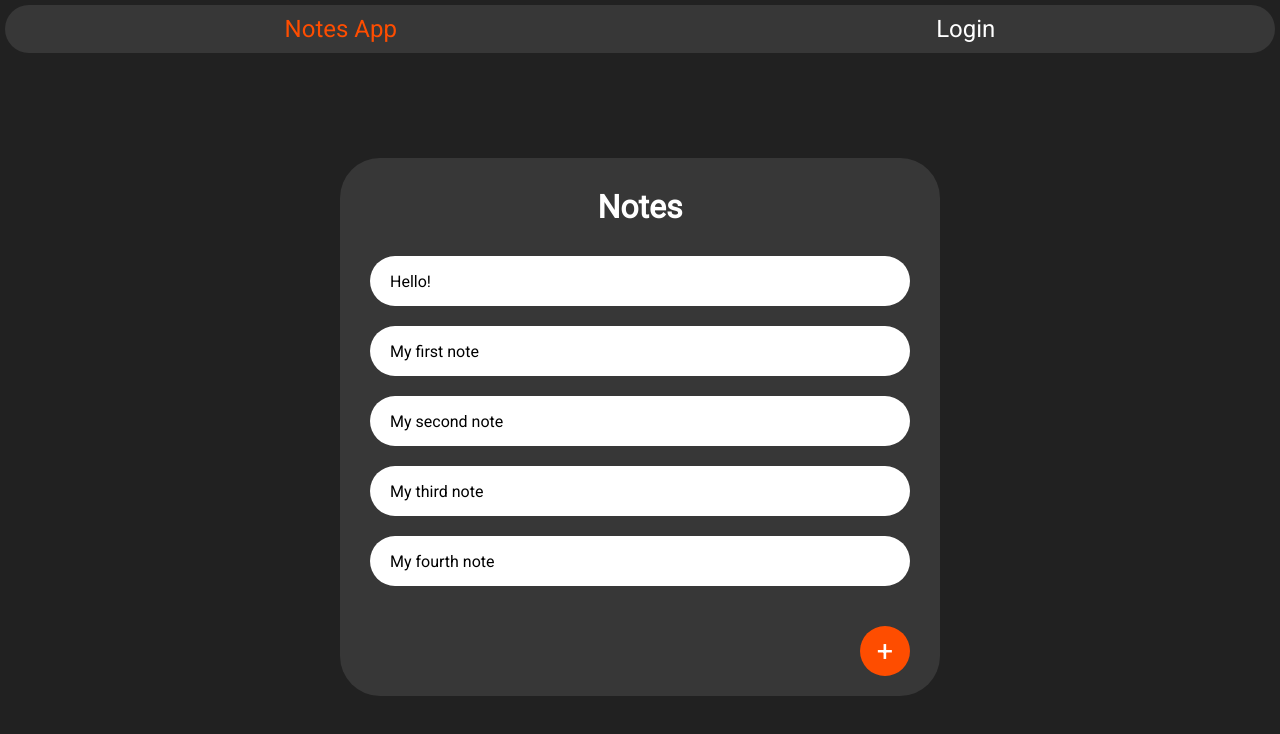
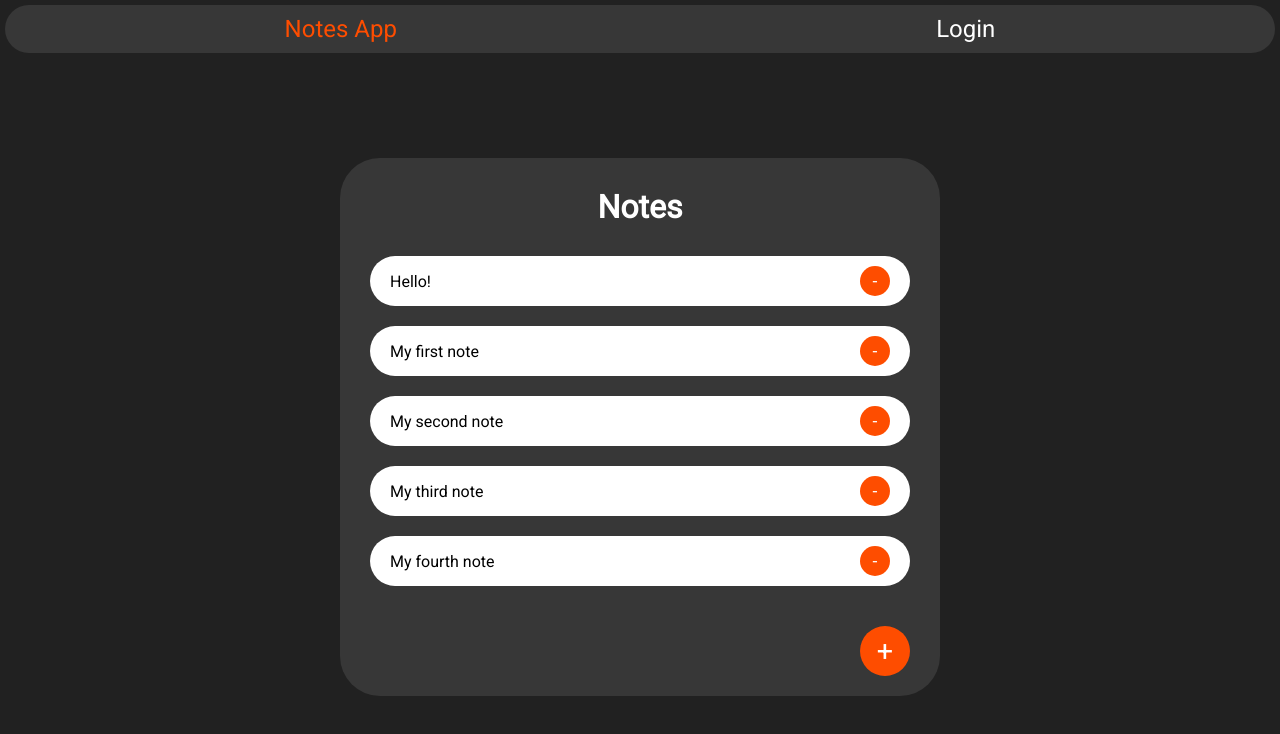
Before and after one commit to lopachukseva/notes-app, a React (Vite) app: page /notes in a window 1280 px wide. Shown: the top 734 px of the page. Built offline with nearby package versions, Linux system fonts and the light colour scheme.

Commit message:
add delete button title display changed

```diff
--- a/src/components/notesItem/NotesItem.jsx
+++ b/src/components/notesItem/NotesItem.jsx
@@ -1,10 +1,23 @@
+import IntfButton from '../ui/IntfButton';
 import classes from './NotesItem.module.css'
 
 
+
 const NotesItem = ({note}) => {
+
+    const getTitle = (note) => {
+        if (note.title.length > 50 ) {
+            return note.title.slice(0, 50) + '...';
+        }
+
+        return note.title
+    }
+
     return (
         <div className={classes.wrapper}>
-            <p>{note.title.slice(0, 50)}</p>
+            <p>{getTitle(note)}</p>
+            <IntfButton>-</IntfButton>
+
         </div>
     )
 }
--- a/src/components/notesItem/NotesItem.module.css
+++ b/src/components/notesItem/NotesItem.module.css
@@ -1,6 +1,7 @@
 .wrapper {
     display: flex;
     align-self: center;
+    justify-content: space-between;
     background-color: white;
     width: 90%;
     height: 50px;
@@ -8,7 +9,7 @@
     padding: 10px 20px;
     margin: 10px;
     border-radius: 30px;
-    transition: all 0.5s;
+    transition: all 0.2s;
 }
 
 .wrapper p {
```
